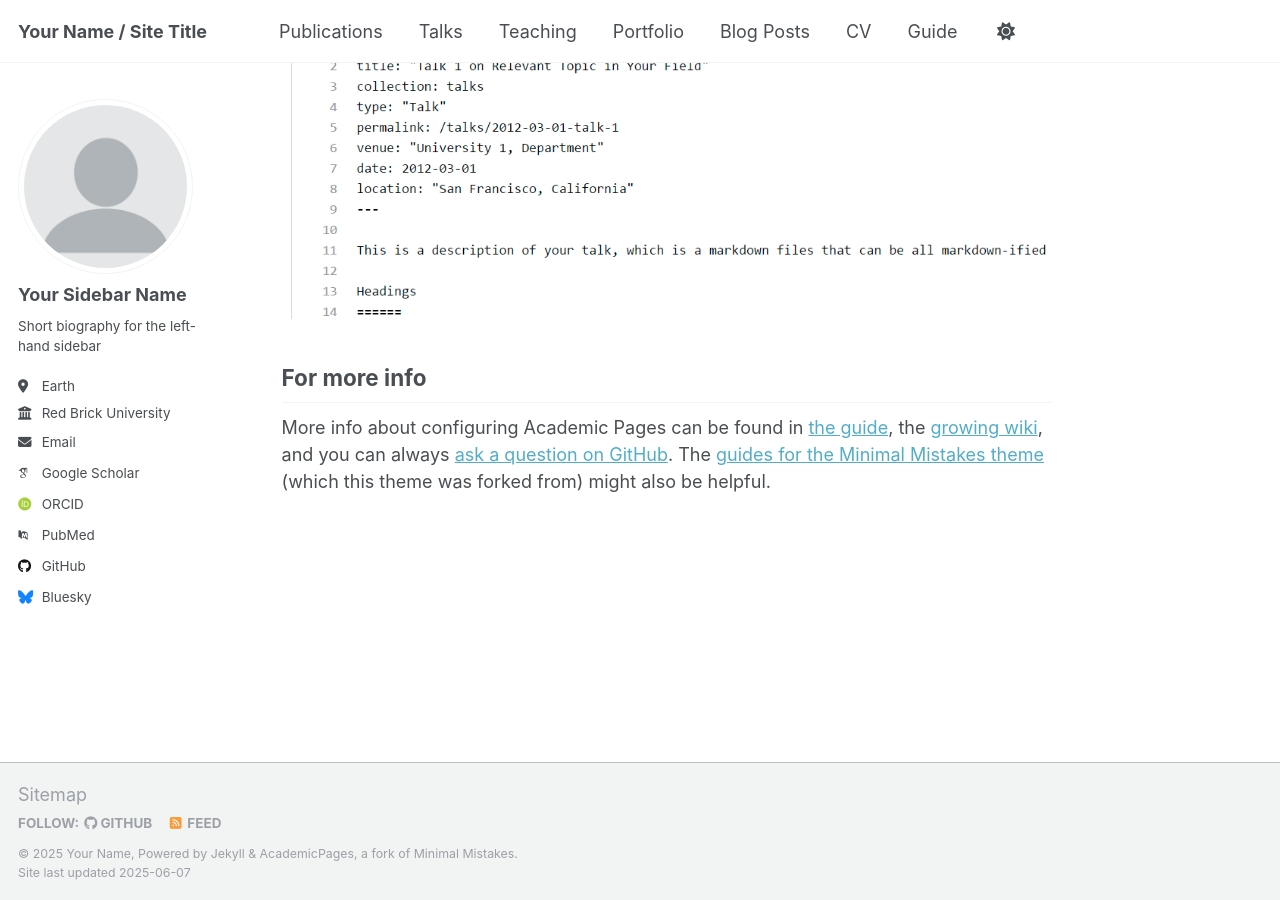
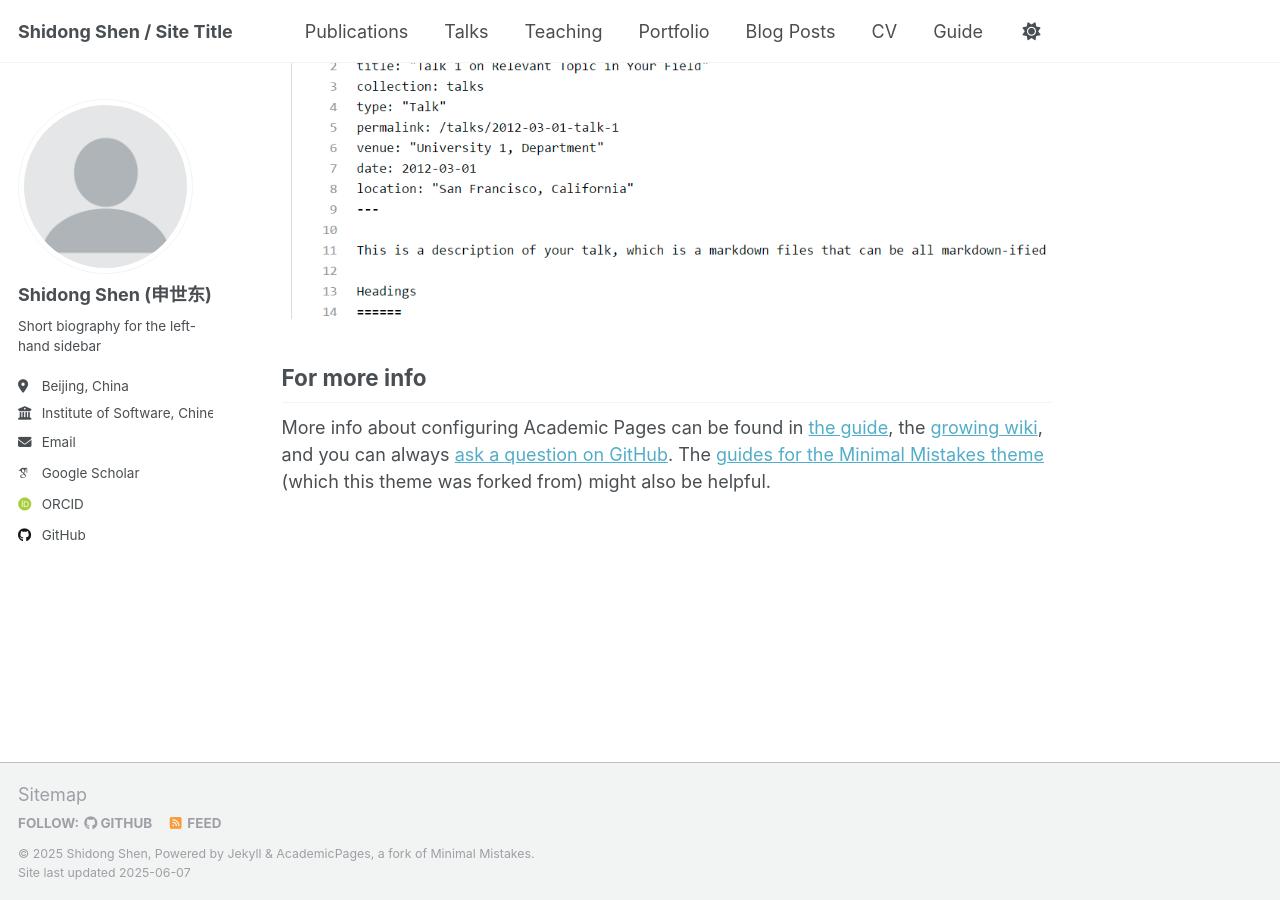
Before and after one commit to SeddonShen/academicpage, a Jekyll site: the page built from _pages/about.md, in a window 1280 px wide and 900 px high, scrolled down 2636 px. Built offline with Jekyll 4.4.1, drawn with Linux system fonts in a browser that asks for light colours; some web fonts are replaced.

Commit message:
update: update basic details

```diff
--- a/_config.yml
+++ b/_config.yml
@@ -9,9 +9,9 @@
 # Basic Site Settings
 locale                   : "en-US"
 site_theme               : "default"
-title                    : "Your Name / Site Title"
+title                    : "Shidong Shen / Site Title"
 title_separator          : "-"
-name                     : &name "Your Name"
+name                     : &name "Shidong Shen"
 description              : &description "personal description"
 url                      : https://academicpages.github.io # the base hostname & protocol for your site e.g. "https://[your GitHub username].github.io" or if you already have some other page hosted on Github then use "https://[your GitHub username].github.io/[Your Repo Name]"
 baseurl                  : "" # the subpath of your site, e.g. "/blog"
@@ -23,22 +23,22 @@ repository               : "academicpages/academicpages.github.io"
 author:
   # Biographic information
   avatar           : "profile.png"
-  name             : "Your Sidebar Name"
+  name             : "Shidong Shen (申世东)"
   pronouns         : # example: "she/her"
   bio              : "Short biography for the left-hand sidebar"
-  location         : "Earth"
-  employer         : "Red Brick University"
+  location         : "Beijing, China"
+  employer         : "Institute of Software, Chinese Acedemy of Science"
   uri              : # URL
-  email            : "none@example.org"
+  email            : "shensd@ios.ac.cn"
 
   # Academic websites
   academia         : # URL
   arxiv            : # URL - Update with the correct link to your profile
-  googlescholar    : "https://scholar.google.com/citations?user=PS_CX0AAAAAJ"
+  googlescholar    : "https://scholar.google.com/citations?user=j2x7jNAAAAAJ"
   impactstory      : # URL
-  orcid            : "http://orcid.org/yourorcidurl"
+  orcid            : "https://orcid.org/0009-0000-0369-021X"
   semantic         : # URL
-  pubmed           : "https://www.ncbi.nlm.nih.gov/pubmed/?term=john+snow"
+  pubmed           : # URL
   researchgate     : # URL
   scopus           : # URL
 
@@ -51,7 +51,7 @@ author:
   stackoverflow    : # User number or user number and name (i.e., use "1" or "1/jeff-atwood")
 
   # Social media
-  bluesky          : "bsky.app" # Replace this with you Bluesky username
+  bluesky          : # Username
   facebook         : # Username
   flickr           : # Username
   foursquare       : # Username
```
